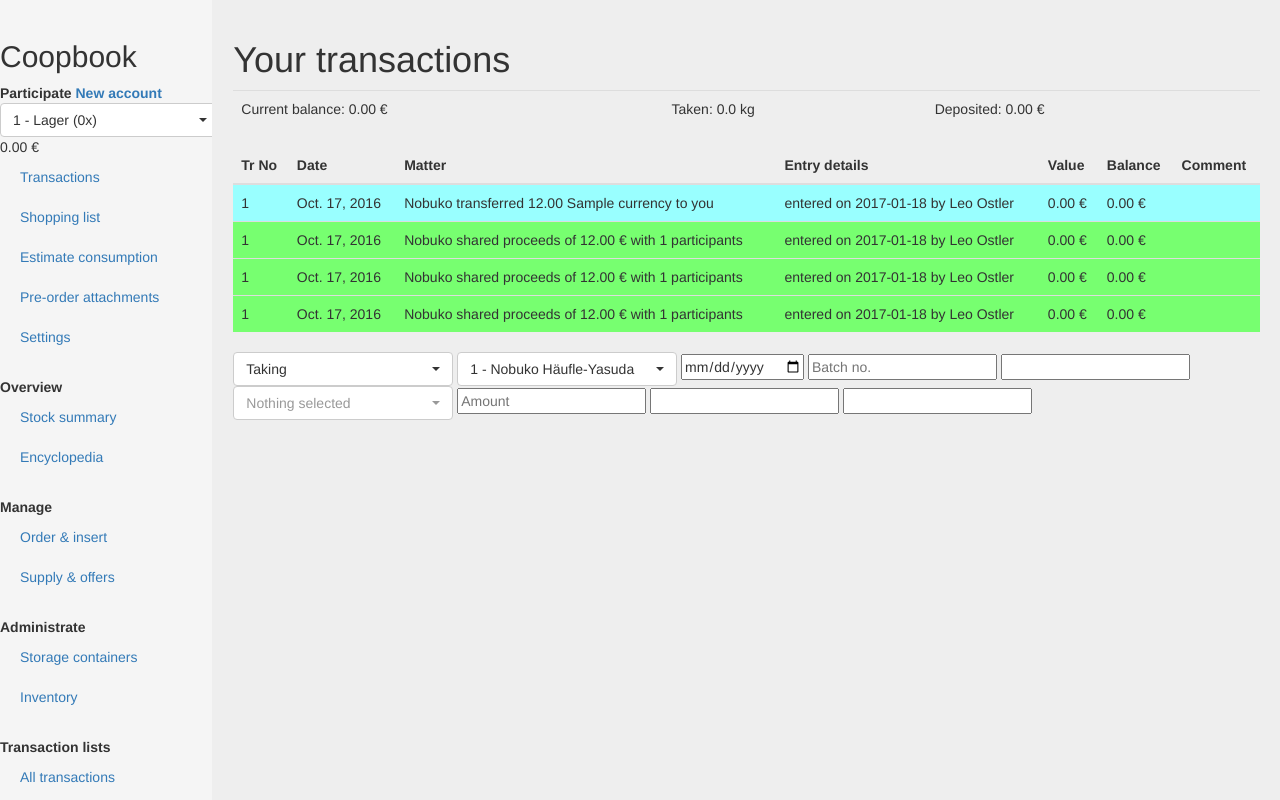
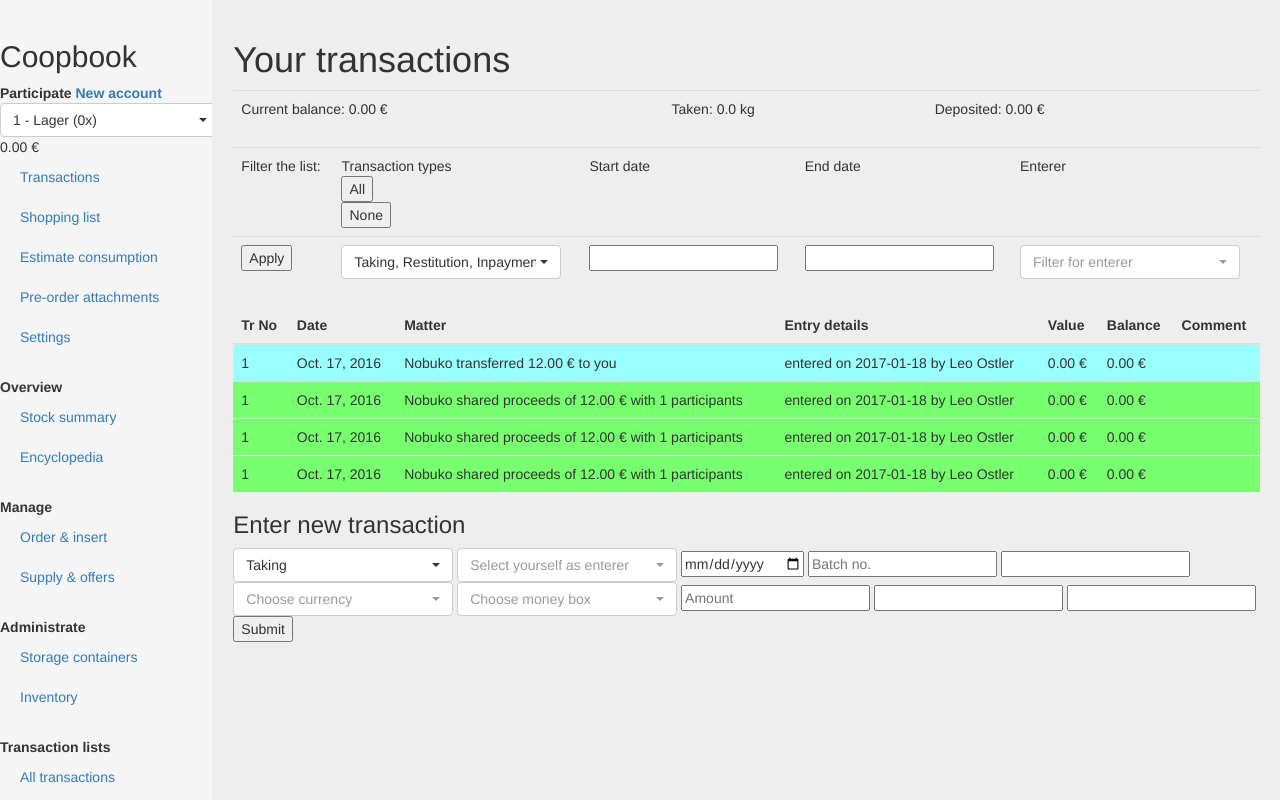
Before and after one commit to twothreenine/kerndlware, a Django app: page /account in a window 1280 px wide. Run offline with Django 3.2, Linux system fonts and the light colour scheme; data comes from the database, SQL or seed files in the repository; tables that the repository leaves empty hold one stand-in row (values such as "Sample post"); some libraries are stand-ins or nearby versions.

Commit message:
Account transactions filter

```diff
--- a/core/admin.py
+++ b/core/admin.py
@@ -1,5 +1,5 @@
 from django.contrib import admin
-from .models import Account, AccPayPhase, Item, Consumable, Product, Batch, User, Person, VirtualUser, Supplier, Unit, Transaction, BatchTransaction, Taking, Restitution, Inpayment, Depositation, Transfer, CostSharing, ProceedsSharing, Donation, Recovery, MoneyBox, Currency, MoneyBoxStock, Charge
+from .models import Account, AccPayPhase, Item, Consumable, Product, Batch, User, Person, VirtualUser, Supplier, Unit, TransactionType, Transaction, BatchTransaction, Taking, Restitution, Inpayment, Depositation, Transfer, CostSharing, ProceedsSharing, Donation, Recovery, MoneyBox, Currency, MoneyBoxStock, Charge
 
 admin.site.register(Account)
 admin.site.register(AccPayPhase)
@@ -12,6 +12,7 @@
 admin.site.register(VirtualUser)
 admin.site.register(Supplier)
 admin.site.register(Unit)
+admin.site.register(TransactionType)
 admin.site.register(Transaction)
 admin.site.register(BatchTransaction)
 admin.site.register(Taking)
--- a/core/templates/core/account.html
+++ b/core/templates/core/account.html
@@ -35,6 +35,38 @@
 <td>Deposited: {{ deposit }}</td>
 </table>
 <table class="table">
+  <tbody>
+    <tr>
+      <td>Filter the list:</td>
+      <td>Transaction types <form id="all_types" action="/account" method="POST">{% csrf_token %}<input type="submit" value="All" /></form> <form id="none_type" action="/account" method="POST">{% csrf_token %}<input type="submit" value="None" /></form></td>
+      <td>Start date</td>
+      <td>End date</td>
+      <td>Enterer</td>
+    </tr>
+    <div><form id="transaction_list_filter" action="/account" method="POST">
+      {% csrf_token %}
+        <tr>
+          <td><input type="submit" value="Apply" /></td>
+          <td><select multiple="multiple" name="transaction_type" class="selectpicker">
+                <option value="" disabled>Choose type</option>
+                {% for type in transaction_types %}
+                <option value="{{ type.id }}" {% if type.id in selected_type_ids %}selected{% endif %}>{{ type.name }}</option>
+                {% endfor %}
+              </select></td>
+          <td><input type="text" name="start_date" value = {{ start_date }}></td>
+          <td><input type="text" name="end_date" value = {{ end_date }}></td>
+          <td><select name="enterer" class="selectpicker" data-live-search="true">
+                <option value="" disabled selected>Filter for enterer</option>            <!-- to not show this as an option add  class="text-hide"  -->
+                <option value=0>All users</option>
+                {% for user in users %}
+                <option value="{{ user.id }}" {% if user == enterer_in_account_transactions %}selected{% endif %}>{{ user }}</option>
+                {% endfor %}
+              </select></td>
+      </tr>
+    </form></div>
+  </tbody>
+</table>
+<table class="table">
   <thead>
     <th>Tr No</th>
     <th>Date</th>
@@ -57,25 +89,52 @@
 <form id="transaction_entry_form" action="/account" method="POST">
   {% csrf_token %}
 
+  <p><h3>Enter new transaction</h3>
   <select onchange="// TODO: Felder ein- und ausblenden" name="transaction_type" class="selectpicker">
+    <option value="" disabled>Choose type for new transaction</option>
     {% for type in entry_types %}
-    <option value="{{ type }}">{{ type }}</option>
+    <option value="{{ type }}">{{ type.name }}</option>
     {% endfor %}
   </select>
 
-  <select onchange="// TODO: Felder ein- und ausblenden" name="transaction_type" class="selectpicker" data-live-search="true">
+  <td><select onchange="// TODO: Felder ein- und ausblenden" name="transaction_type" class="selectpicker" data-live-search="true" required="true">
+    <option value="" disabled selected>Select yourself as enterer</option>                                                                        <!-- to not show this as an option add  class="text-hide"  -->
     {% for user in users %}
     <option value="{{ user }}">{{ user }}</option>
     {% endfor %}
   </select>
 
-  <input type="date" name="date" placeholder="Date of transaction">
+  <input type="date" name="date" placeholder="Date of transaction" required="true">
   <input type="number" name="batch_no" min="1" placeholder="Batch no.">
   <input type="text" name="batch_name" readonly>
+  <!--
+  <script src="https://ajax.googleapis.com/ajax/libs/jquery/1.12.4/jquery.min.js"></script>
+  <script src="https://maxcdn.bootstrapcdn.com/bootstrap/3.3.7/js/bootstrap.min.js" integrity="sha384-Tc5IQib027qvyjSMfHjOMaLkfuWVxZxUPnCJA7l2mCWNIpG9mGCD8wGNIcPD7Txa" crossorigin="anonymous"></script>
+  <script>
+    $('#id_batch_no').keyup(function(e) {
+      id = $('#id_batch_no').val()
+      api_url = "http://127.0.0.1:8000/batches/?format=json&id=" + id;
+      $.ajax({
+        url: api_url
+      }).success(function(json) {
+        text = json["text"]
+        $('#id_batch_name').val(text)
+      });
+    })
+  </script>
+  -->
 
   <select onchange="// TODO: Felder ein- und ausblenden" name="transaction_type" class="selectpicker">
+    <option value="" disabled selected>Choose currency</option>
     {% for currency in currencies %}
     <option value="{{ currency }}">{{ currency }}</option>
+    {% endfor %}
+  </select>
+
+  <select onchange="// TODO: Felder ein- und ausblenden" name="transaction_type" class="selectpicker">
+    <option value="" disabled selected>Choose money box</option>
+    {% for money_box in money_boxes %}
+    <option value="{{ money_box }}">{{ money_box }}</option>
     {% endfor %}
   </select>
 
@@ -84,5 +143,7 @@
 
   <input type="text" name="comment">
 
+  <input type="submit" value="Submit" />
+
 </form>
 {% endblock %}
--- a/core/views.py
+++ b/core/views.py
@@ -1,4 +1,5 @@
 from django.db.models import Q
+import datetime
 from django.shortcuts import render
 from django.http import HttpResponse, HttpResponseRedirect
 from django.template import loader
@@ -16,6 +17,13 @@
 logger = logging.getLogger(__name__)
 selected_batch_in_batchtransactiontable = Batch.objects.get(pk=1)
 selected_consumable_in_consumabletransactiontable = Consumable.objects.get(pk=1)
+selected_types_in_account_transactions = TransactionType.objects.all()
+start_date_in_account_transactions = models.DateField(blank=True, null=True)
+start_date_in_account_transactions = None # datetime.datetime.strptime('2014-01-01' , '%Y-%m-%d')
+end_date_in_account_transactions = models.DateField(blank=True, null=True)
+end_date_in_account_transactions = None
+enterer_in_account_transactions = models.ForeignKey('User', blank=True, null=True)
+enterer_in_account_transactions = None
 
 def index(request):
     template = loader.get_template('core/index.html')
@@ -63,12 +71,45 @@
             global selected_consumable_in_consumabletransactiontable
             selected_consumable_in_consumabletransactiontable = Consumable.objects.get(pk=consumable_id)
 
+def filter_account_transactions(request):
+    if request.method == 'POST':
+        transaction_types = request.POST.getlist("transaction_type")
+        global selected_types_in_account_transactions
+        selected_types_in_account_transactions = []
+        if transaction_types:
+            for t in transaction_types:
+                t = int(t)
+                tt = TransactionType.objects.get(pk=t)
+                selected_types_in_account_transactions.append(tt)
+        start_date = request.POST.get("start_date")
+        global start_date_in_account_transactions
+        if start_date:
+            start_date_in_account_transactions = datetime.datetime.strptime(start_date , '%Y-%m-%d').date()
+        else:
+            start_date_in_account_transactions = None
+        end_date = request.POST.get("end_date")
+        global end_date_in_account_transactions
+        if end_date:
+            end_date_in_account_transactions = datetime.datetime.strptime(end_date , '%Y-%m-%d').date()
+        else:
+            end_date_in_account_transactions = None
+        enterer = request.POST.get("enterer")
+        global enterer_in_account_transactions
+        if enterer:
+            enterer_id = int(enterer)
+            if enterer_id == 0:
+                enterer_in_account_transactions = None
+            else:
+                enterer_in_account_transactions = User.objects.get(pk=enterer_id)
+        else:
+            enterer_in_account_transactions = None
+
 def global_context(request):
     accounts = Account.objects.all()
     global selected_account
-    balance = "{} €".format(format(selected_account.balance, '.2f'))
+    balance = selected_account.balance_str
     current_path = request.get_full_path()
-    context = {"accounts": accounts, "balance" : balance, "selected_account" : selected_account, "current_path" : current_path}
+    context = {"accounts": accounts, "balance" : balance, "selected_account" : selected_account, "current_path" : current_path, }
     return context
 
 def base(request):
@@ -76,13 +117,30 @@
     return HttpResponseRedirect(request.POST['current_path'])
 
 def account(request):
+    filter_account_transactions(request)
     template = loader.get_template('core/account.html')
     g_context = global_context(request)
     global selected_account
-    account_table = AccountTable(account_id=selected_account.id)
-    deposit = "{} €".format(format(selected_account.deposit, '.2f'))
-    taken = "{} kg".format(format(selected_account.taken, '.1f'))
-
+    deposit = selected_account.deposit_str
+    taken = selected_account.taken_str
+    transaction_types = TransactionType.objects.all()
+    global selected_types_in_account_transactions
+    selected_type_ids = []
+    for ttype in selected_types_in_account_transactions:
+        selected_type_ids.append(ttype.id)
+    global start_date_in_account_transactions
+    if not start_date_in_account_transactions == None:
+        start_date = start_date_in_account_transactions.strftime("%Y-%m-%d")
+    else:
+        start_date = ''
+    global end_date_in_account_transactions
+    if not end_date_in_account_transactions == None:
+        end_date = end_date_in_account_transactions.strftime("%Y-%m-%d")
+    else:
+        end_date = ''
+    global enterer_in_account_transactions
+    account_table = AccountTable(account_id = selected_account.id, types = selected_types_in_account_transactions, start_date = start_date_in_account_transactions, end_date = end_date_in_account_transactions,
+                                enterer = enterer_in_account_transactions)
     if request.method == 'POST':
         entry_form = TransactionEntryForm(request.POST)
         if entry_form.is_valid():
@@ -91,15 +149,17 @@
             #return HttpResponseRedirect('/')
     else:
         entry_form = TransactionEntryForm()
-
-    entry_types = ["Taking", "Restitution", "Inpayment", "Depositation"]
+    entry_types = TransactionType.objects.filter(is_entry_type=True)
     users = User.objects.all()
-    # TODO: currencies abfragen
-    currencies = ""
+    batches = Batch.objects.all()
+    currencies = Currency.objects.all()
+    money_boxes = MoneyBox.objects.all()
     context = {
         "account_table" : account_table, "deposit" : deposit,
         "taken" : taken, "entry_form" : entry_form, "entry_types" : entry_types,
-        "users" : users, "currencies" : currencies
+        "users" : users, "currencies" : currencies, "money_boxes" : money_boxes,
+        "batches" : batches, "transaction_types" : transaction_types, "selected_type_ids" : selected_type_ids,
+        "start_date" : start_date, "end_date" : end_date, "enterer_in_account_transactions" : enterer_in_account_transactions
     }
     return HttpResponse(template.render({**g_context, **context}, request))
 
@@ -114,9 +174,11 @@
     global selected_batch_in_batchtransactiontable
     batch_transaction_table = BatchTransactionTable(selected_batch_in_batchtransactiontable.id)
     batches = Batch.objects.all()
-    stock = selected_batch_in_batchtransactiontable.unit.display(selected_batch_in_batchtransactiontable.calc_stock())
+    stock = selected_batch_in_batchtransactiontable.unit.display(selected_batch_in_batchtransactiontable.calc_stock(), show_contents=False)
+    price = selected_batch_in_batchtransactiontable.price_str_long()
+    unit_weight = selected_batch_in_batchtransactiontable.unit.unit_weight(selected_batch_in_batchtransactiontable)
     template = loader.get_template('core/batchtransactiontable.html')
-    context = {"batches" : batches, "stock" : stock, "batch_transaction_table" : batch_transaction_table, "selected_batch_in_batchtransactiontable" : selected_batch_in_batchtransactiontable}
+    context = {"batches" : batches, "stock" : stock, "batch_transaction_table" : batch_transaction_table, "selected_batch_in_batchtransactiontable" : selected_batch_in_batchtransactiontable, "unit_weight" : unit_weight, "price" : price, }
     return HttpResponse(template.render({**global_context(request), **context}, request))
 
 def consumabletransactiontable(request):
@@ -125,8 +187,9 @@
     consumable_transaction_table = ConsumableTransactionTable(selected_consumable_in_consumabletransactiontable.id)
     consumables = Consumable.objects.all()
     stock = selected_consumable_in_consumabletransactiontable.unit.display(selected_consumable_in_consumabletransactiontable.calc_stock())
+    unit_weight = selected_consumable_in_consumabletransactiontable.unit.unit_weight(selected_consumable_in_consumabletransactiontable)
     template = loader.get_template('core/consumabletransactiontable.html')
-    context = {"consumables" : consumables, "stock" : stock, "consumable_transaction_table" : consumable_transaction_table, "selected_consumable_in_consumabletransactiontable" : selected_consumable_in_consumabletransactiontable}
+    context = {"consumables" : consumables, "stock" : stock, "consumable_transaction_table" : consumable_transaction_table, "selected_consumable_in_consumabletransactiontable" : selected_consumable_in_consumabletransactiontable, "unit_weight" : unit_weight, }
     return HttpResponse(template.render({**global_context(request), **context}, request))
 
 def accountlist(request):
@@ -165,7 +228,7 @@
         batch = Batch.objects.get(pk=int(request_id))
         serializer = BatchSerializer(batch, many=False)
         return Response(serializer.data)
-    #elif request.method == 'POST':
+    # elif request.method == 'POST':
     #    serializer = SnippetSerializer(data=request.data)
     #    if serializer.is_valid():
     #        serializer.save()
```
Also changed, not shown: core/models.py (+159 -42 lines), core/tables.py (+31 -3 lines), core/templates/core/batchtransactiontable.html (+7 -3 lines), core/templates/core/consumabletransactiontable.html (+6 -3 lines), core/migrations/0005_auto_20170119_0020.py (added), core/migrations/0006_transactiontype.py (added), core/migrations/0007_transaction_transaction_type.py (added), core/migrations/0008_transactiontype_no.py (added), db.sqlite3.
